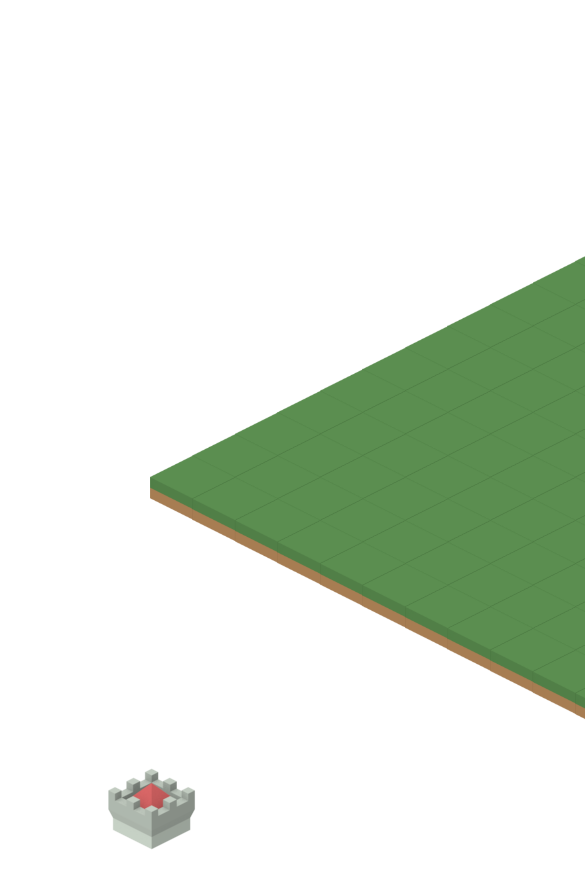
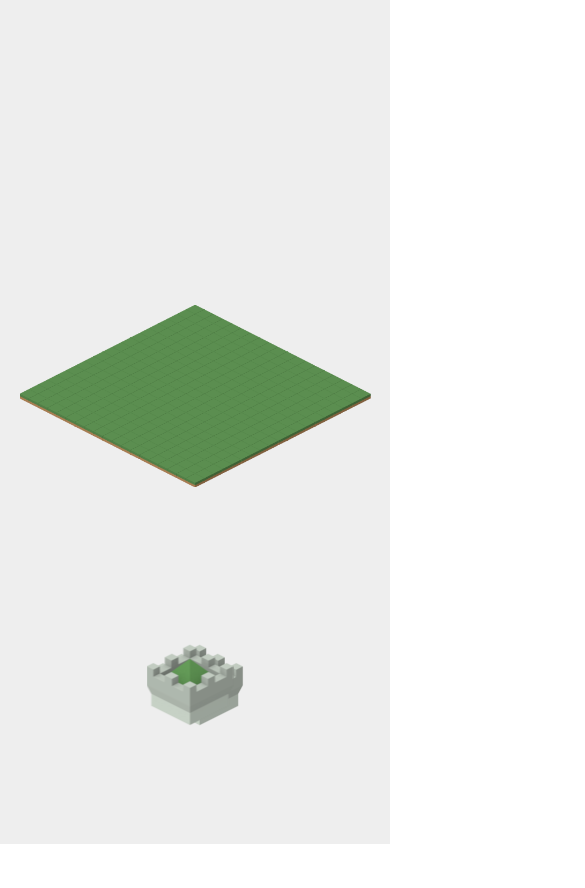
Before and after one commit to boppreh/sprawl, a plain HTML site: page index.html in a window 390 px wide. Shown: the top 888 px of the page, 585 px wide, since content can reach past the window. After the commit the page ends 844 px from the top, so only its background shows below. Drawn offline with Linux system fonts and the light colour scheme.

Commit message:
Fill screen and be responsive

```diff
--- a/index.html
+++ b/index.html
@@ -3,6 +3,18 @@
 <head>
     <meta http-equiv='content-type' content='text/html;charset=utf-8'/>
     <title>Sprawl</title>
+    <style>
+        html, body {
+            width: 100%;
+            height: 100%;
+            margin: 0;
+            overflow: hidden;
+        }
+        canvas {
+            margin: 0;
+            padding: 0;
+        }
+    </style>
 </head>
 
 <body>
@@ -90,10 +102,10 @@ function Board(side, canvasWidth, canvasHeight) {
         }
     }
 
-    var canvas = document.createElement('canvas');
-    canvas.width = canvasWidth;
-    canvas.height = canvasHeight;
-    this.buffer = canvas.getContext('2d');
+    this.canvas = document.createElement('canvas');
+    this.canvas.width = canvasWidth;
+    this.canvas.height = canvasHeight;
+    this.buffer = this.canvas.getContext('2d');
 }
 
 Board.prototype.get = function(x, y, defaultValue) {
@@ -129,17 +141,19 @@ Board.prototype.playAt = function(player, x, y) {
 
 Board.prototype.render = function(width, height, scale, tiles) {
     this.buffer.save();
-    this.buffer.fillStyle = '#FFF';
-    this.buffer.fillRect(0, 0, canvas.width, canvas.height);
+    this.canvas.width = width;
+    this.canvas.height = height;
+    this.buffer.fillStyle = '#EEE';
+    this.buffer.fillRect(0, 0, width, height);
 
-    this.buffer.translate(canvas.width/2, canvas.height/2-tileHeight/2);
+    this.buffer.translate(width/2, height/2-tileHeight/2);
     this.buffer.scale(scale, scale);
 
     for (var y = 0; y < this.side; y++) {
         for (var x = this.side - 1; x >= 0; x--) {
             var owner = this.map[y][x].owner;
             var ground = tiles[0];
-            //buffer.fillRect(x*tile.width, y*tile.height, 10, 10);
+
             var screenX = (y+x-this.side)*tileWidth/2;
             var screenY = (y-x)*tileHeight/2;
             this.buffer.drawImage(ground, screenX, screenY);
@@ -155,14 +169,19 @@ Board.prototype.render = function(width, height, scale, tiles) {
 }
 
 function Game(side, context, width, height) {
-    this.scale = Math.min(width / (side * tileWidth), height / ((side+1) * tileHeight)) * 0.9;
     this.width = width;
     this.height = height;
     this.context = context;
     this.board = new Board(side, this.width, this.height);
     this.player = 1;
+    this.updateScale();
     this.loadTiles(this.update.bind(this));
     this.dragging = 0;
+}
+
+Game.prototype.updateScale = function() {
+    var side = this.board.side;
+    this.scale = Math.min(this.width / (side * tileWidth), this.height / ((side+1) * tileHeight)) * 0.9;
 }
 
 Game.prototype.loadTiles = function(callback) {
@@ -191,14 +210,16 @@ Game.prototype.update = function() {
 }
 
 Game.prototype.render = function() {
+    this.context.clearRect(0, 0, this.width, this.height);
+
     var image = this.board.buffer.getImageData(0, 0, this.width, this.height);
     this.context.putImageData(image, 0, 0);
 
     if (this.dragging != 1) {
-        this.context.drawImage(this.tiles[1], 100, this.height-200);
+        this.context.drawImage(this.tiles[1], 200-this.tiles[1].width/2, this.height-200);
     }
     if (this.dragging != 2) {
-        this.context.drawImage(this.tiles[2], this.width-100, this.height-200);
+        this.context.drawImage(this.tiles[2], this.width-200-this.tiles[2].width/2, this.height-200);
     }
 }
 
@@ -214,7 +235,7 @@ Game.prototype.playEvent = function(e) {
     }
 }
 
-Game.prototype.hookEvents = function(canvas) {
+Game.prototype.hookEvents = function(canvas, autoresize) {
     //canvas.onclick = game.playEvent.bind(game);
 
     canvas.onmousedown = (function(e) {
@@ -229,7 +250,8 @@ Game.prototype.hookEvents = function(canvas) {
             var tile = this.tiles[this.dragging]
             this.context.drawImage(tile, pos.x/this.scale-tile.height/2, pos.y/this.scale-tile.width/1.7);
             this.context.restore();
-        }).bind(this);;
+        }).bind(this);
+        canvas.onmousemove(e);
     }).bind(this);
 
     canvas.onmouseup = (function(e) {
@@ -238,12 +260,24 @@ Game.prototype.hookEvents = function(canvas) {
         canvas.onmousemove = undefined;
         game.playEvent(e);
         this.update();
-    }).bind(this)
+    }).bind(this);
+
+    if (autoresize) {
+        window.onresize = (function() {
+            this.width = window.innerWidth;
+            this.height = window.innerHeight;
+            canvas.width = window.innerWidth;
+            canvas.height = window.innerHeight;
+            this.updateScale();
+            this.update();
+        }).bind(this);
+        window.onresize();
+    }
 }
 
 var canvas = document.getElementsByTagName('canvas')[0];
 var game = new Game(19, canvas.getContext('2d'), canvas.width, canvas.height);
-game.hookEvents(canvas);
+game.hookEvents(canvas, true);
 
 </script>
 </body>
```
